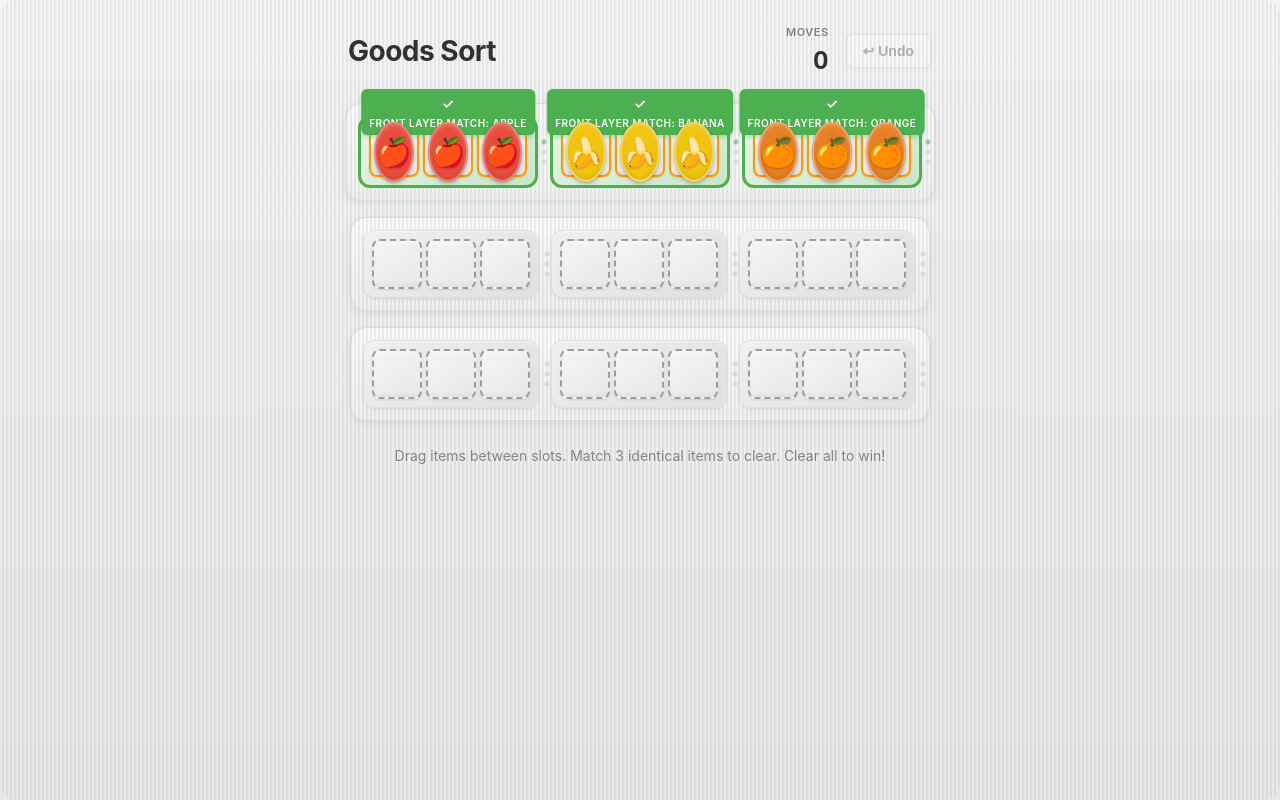
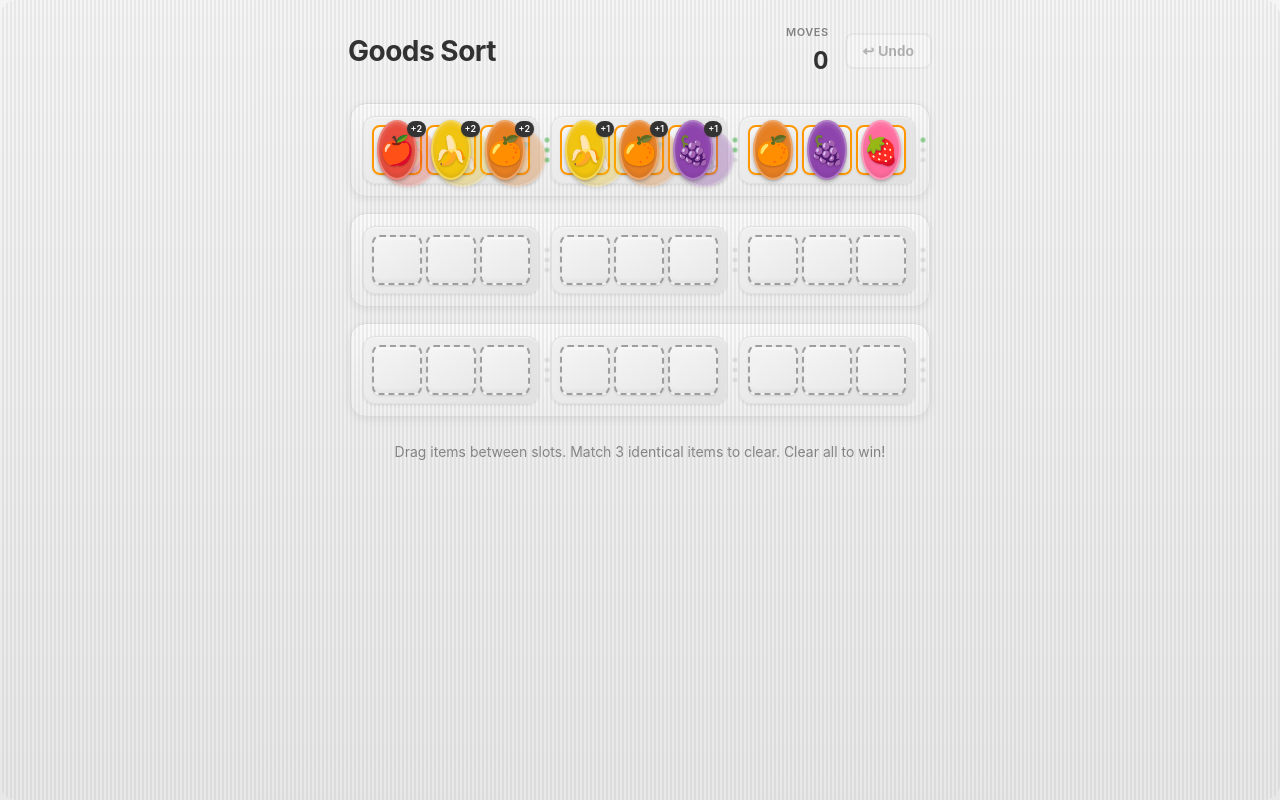
Before and after one commit to audrysbut/goods-sort, a Preact app: page / in a window 1280 px wide. Built offline with nearby package versions, Linux system fonts and the light colour scheme.

Commit message:
Level: Multi-depth test level (no front matches at start)
- Level 1: 3 slots with varying depths (3, 2, 1), no front layer matches
- Removed front layer match indicator (no initial matches)
- All tests passing
- Verified drag & drop works with multi-depth slots

```diff
--- a/src/components/ShelfSlot.module.css
+++ b/src/components/ShelfSlot.module.css
@@ -12,69 +12,6 @@
     inset 0 1px 2px rgba(255, 255, 255, 0.5),
     0 1px 3px rgba(0, 0, 0, 0.1);
   position: relative;
-}
-
-.slotContainer.hasFrontMatch {
-  border-color: #4CAF50;
-  border-width: 3px;
-  background: linear-gradient(145deg, #e8f5e9 0%, #c8e6c9 100%);
-  animation: matchPulse 1s ease-in-out infinite;
-}
-
-@keyframes matchPulse {
-  0%, 100% {
-    box-shadow:
-      0 0 0 0 rgba(76, 175, 80, 0.4),
-      inset 0 1px 2px rgba(255, 255, 255, 0.5);
-  }
-  50% {
-    box-shadow:
-      0 0 0 8px rgba(76, 175, 80, 0.1),
-      inset 0 1px 2px rgba(255, 255, 255, 0.5);
-  }
-}
-
-/* Front layer match indicator */
-.frontMatchIndicator {
-  position: absolute;
-  top: -30px;
-  left: 50%;
-  transform: translateX(-50%);
-  display: flex;
-  flex-direction: column;
-  align-items: center;
-  gap: 2px;
-  padding: 4px 8px;
-  background: #4CAF50;
-  color: white;
-  border-radius: 6px;
-  font-size: 11px;
-  font-weight: 600;
-  white-space: nowrap;
-  box-shadow: 0 2px 4px rgba(76, 175, 80, 0.4);
-  z-index: 10;
-  animation: indicatorPop 0.3s ease-out;
-}
-
-@keyframes indicatorPop {
-  from {
-    transform: translateX(-50%) scale(0);
-    opacity: 0;
-  }
-  to {
-    transform: translateX(-50%) scale(1);
-    opacity: 1;
-  }
-}
-
-.matchIcon {
-  font-size: 14px;
-}
-
-.matchText {
-  font-size: 10px;
-  text-transform: uppercase;
-  letter-spacing: 0.5px;
 }
 
 /* Cells container - horizontal row of 3 cells */
--- a/src/components/ShelfSlot.tsx
+++ b/src/components/ShelfSlot.tsx
@@ -40,24 +40,15 @@ export const ShelfSlotComponent: FunctionalComponent<ShelfSlotProps> = ({
 
   const slotClasses = [
     styles.slotContainer,
-    slot.hasFrontMatch ? styles.hasFrontMatch : '',
   ].filter(Boolean).join(' ');
 
   return (
     <div class={slotClasses} role="list" aria-label={`Slot ${slotIndex + 1} (3 cells, depth ${slot.depth})`}>
-      {/* Front layer match indicator */}
-      {slot.hasFrontMatch && (
-        <div class={styles.frontMatchIndicator} aria-label={`Front layer match: ${slot.matchType}! Will clear on next move.`}>
-          <span class={styles.matchIcon}>✓</span>
-          <span class={styles.matchText}>Front Layer Match: {slot.matchType}</span>
-        </div>
-      )}
-
       <div class={styles.cellsContainer}>
         {cells.map((cell, cellIndex) => {
           const isDragTarget = dragPreview?.shelfId === shelfId && dragPreview?.slotIndex === slotIndex && dragPreview?.cellIndex === cellIndex;
           const canAccept = cell.canAccept;
-          const hasMatch = false; // Match is at slot level
+          const hasMatch = false;
 
           const handleDrop = (source: { shelfId: string; slotIndex: number; cellIndex: number; item: any }) => {
             onDrop(source, shelfId, slotIndex, cellIndex);
--- a/src/utils/levelData.ts
+++ b/src/utils/levelData.ts
@@ -22,18 +22,22 @@ const createShelf = (id: string, slots: [ShelfSlot, ShelfSlot, ShelfSlot]): Shel
   slots,
 });
 
-// Level 1: Hand-crafted, guaranteed solvable
+// Level 1: Multi-depth level for testing
 //
-// Each shelf has 3 slots, each slot has depth layers (max 3)
-// Match rule: All 3 cells in a slot's front layer have same item type → clear that layer
+// Each slot has multiple depth layers (no front layer matches at start)
 //
-// Layout:
 // Shelf 1:
-//   Slot 1: Layer 0: [🍎, 🍎, 🍎] (3 apples) → match!
-//   Slot 2: Layer 0: [🍌, 🍌, 🍌] (3 bananas) → match!
-//   Slot 3: Layer 0: [🍊, 🍊, 🍊] (3 oranges) → match!
-// Shelf 2: All empty
-// Shelf 3: All empty
+//   Slot 1: Depth 3 - Layer 0: [🍎, 🍌, 🍊] (mixed, no match)
+//                        Layer 1: [🍎, 🍌, 🍊] (mixed, no match)
+//                        Layer 2: [🍎, 🍌, 🍊] (mixed, no match)
+//   Slot 2: Depth 2 - Layer 0: [🍌, 🍊, 🍇] (mixed)
+//                        Layer 1: [🍌, 🍊, 🍇] (mixed)
+//   Slot 3: Depth 1 - Layer 0: [🍊, 🍇, 🍓] (mixed)
+// Shelf 2: Empty for maneuvering
+// Shelf 3: Empty for maneuvering
+//
+// Total items: 3×3 + 2×3 + 1×3 = 18 items across 3 shelves
+// All item types appear 3+ times for solvability
 
 let itemCounter = 0;
 const nextId = (type: ItemType) => `${type}-${itemCounter++}`;
@@ -41,18 +45,26 @@ const nextId = (type: ItemType) => `${type}-${itemCounter++}`;
 const apple = () => ({ id: nextId('apple'), type: 'apple' as ItemType });
 const banana = () => ({ id: nextId('banana'), type: 'banana' as ItemType });
 const orange = () => ({ id: nextId('orange'), type: 'orange' as ItemType });
+const grape = () => ({ id: nextId('grape'), type: 'grape' as ItemType });
+const strawberry = () => ({ id: nextId('strawberry'), type: 'strawberry' as ItemType });
 
 export const level1: LevelData = {
   shelves: [
     createShelf('shelf-1', [
       createSlot(
-        createLayer([apple(), apple(), apple()])  // Layer 0: 3 apples
+        // Slot 1: Depth 3
+        createLayer([apple(), banana(), orange()]),      // Layer 0 (front): mixed
+        createLayer([apple(), banana(), orange()]),      // Layer 1: mixed
+        createLayer([apple(), banana(), orange()]),      // Layer 2 (back): mixed
       ),
       createSlot(
-        createLayer([banana(), banana(), banana()])  // Layer 0: 3 bananas
+        // Slot 2: Depth 2
+        createLayer([banana(), orange(), grape()]),      // Layer 0: mixed
+        createLayer([banana(), orange(), grape()]),      // Layer 1: mixed
       ),
       createSlot(
-        createLayer([orange(), orange(), orange()])  // Layer 0: 3 oranges
+        // Slot 3: Depth 1
+        createLayer([orange(), grape(), strawberry()]),  // Layer 0: mixed
       ),
     ]),
     createShelf('shelf-2', [
@@ -61,7 +73,7 @@ export const level1: LevelData = {
       createSlot(),
     ]),
     createShelf('shelf-3', [
-      createSlot(),
+      createSlot(),  // Empty slot
       createSlot(),
       createSlot(),
     ]),
```
Also changed, not shown: 1 other file (tests, documents, lock files or other folders).
